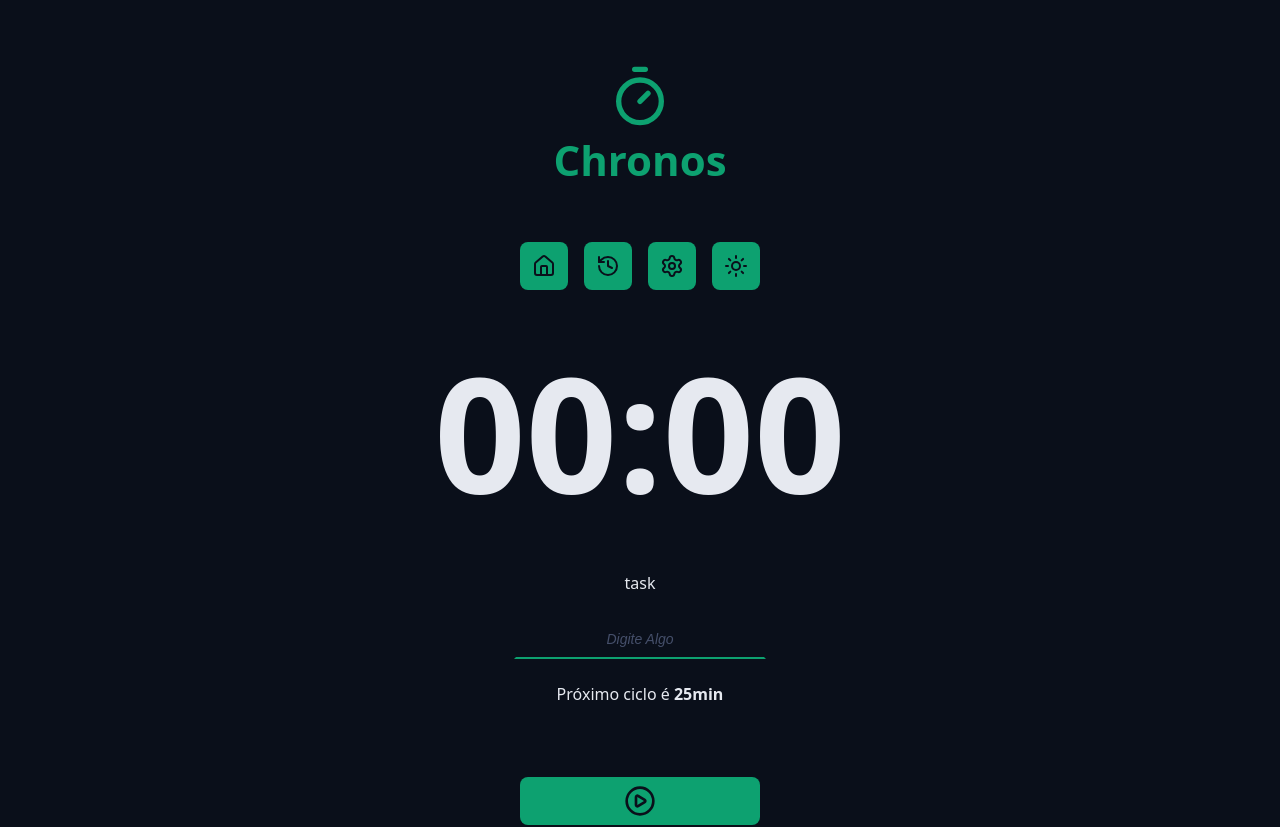
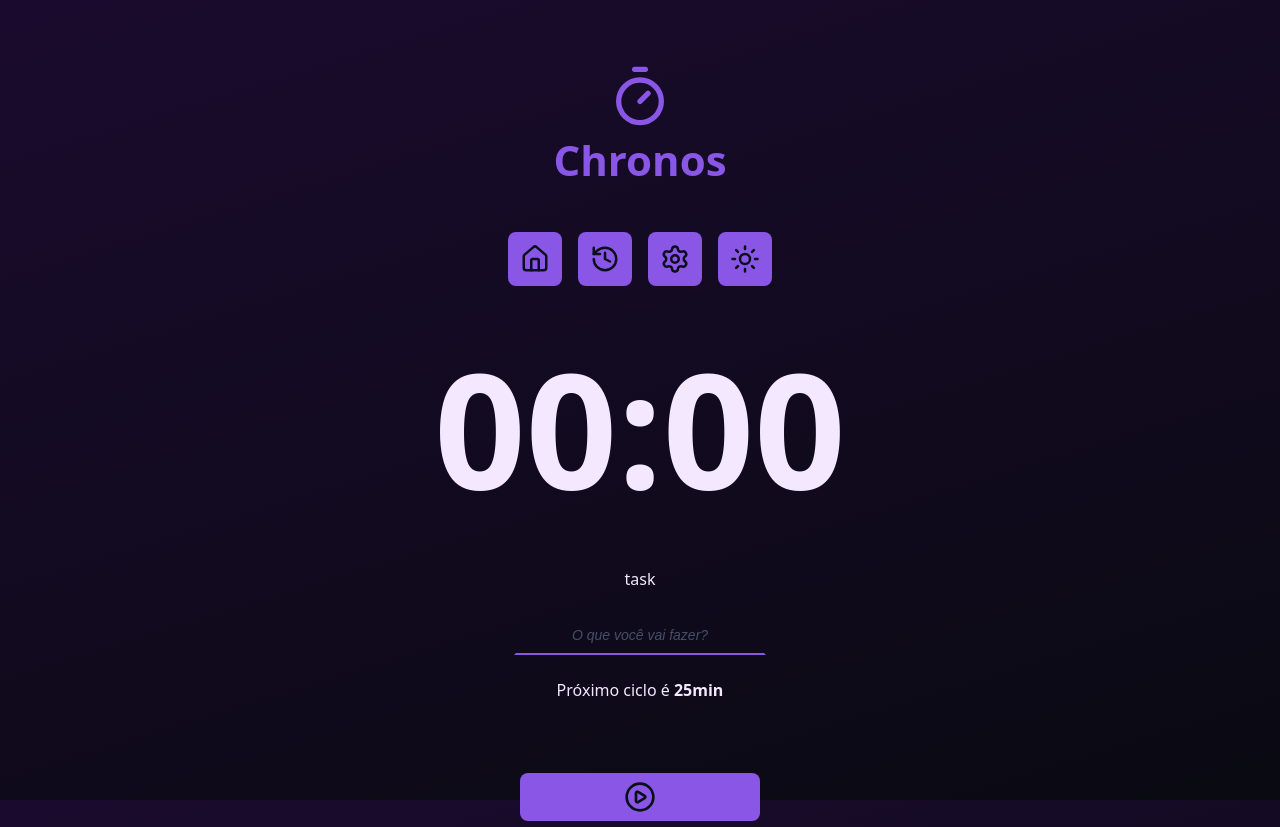
Before and after one commit to Hennriiqq/chronos-pomodoro, a React (Vite) app: page / in a window 1280 px wide. Shown: the top 827 px of the page. Built offline with nearby package versions, Linux system fonts and the light colour scheme.

Commit message:
Estilizando toda a aplicação com os estilos novos e retoques finais

```diff
--- a/src/components/Footer/index.tsx
+++ b/src/components/Footer/index.tsx
@@ -7,8 +7,9 @@ export function Footer() {
       <RouterLink href='/about-pomodoro/'>
         Entenda como funciona a técnica pomodoro
       </RouterLink>
-      <RouterLink href='/'>
-        Chronos Pomodoro &copy; {new Date().getFullYear()} - Feito com 💚
+      <RouterLink target='_blank' href='https://github.com/Hennriiqq'>
+        Chronos Pomodoro &copy; {new Date().getFullYear()} - Feito por HENRIQUE
+        💜
       </RouterLink>
     </footer>
   );
--- a/src/components/MainForm/index.tsx
+++ b/src/components/MainForm/index.tsx
@@ -59,7 +59,7 @@ export function MainForm() {
           labelText='task'
           id='meuInput'
           type='text'
-          placeholder='Digite Algo'
+          placeholder='O que você vai fazer?'
           ref={taskNameInput}
           disabled={!!state.activeTask}
           defaultValue={lastTaskName}
--- a/src/components/Menu/Styles.module.css
+++ b/src/components/Menu/Styles.module.css
@@ -3,7 +3,7 @@
   align-items: center;
   justify-content: center;
   gap: 1.6rem;
-  padding-top: 2.2rem;
+  padding-top: 1.2rem;
 }
 
 .menuLink {
@@ -24,6 +24,6 @@
 }
 
 .menuLink svg {
-  width: 2.4rem;
-  height: 2.4rem;
+  width: 3rem;
+  height: 3rem;
 }
--- a/src/pages/AboutPomodoro/index.tsx
+++ b/src/pages/AboutPomodoro/index.tsx
@@ -14,7 +14,7 @@ export function AboutPomodoro() {
     <MainTemplate>
       <Container>
         <GenericHtml>
-          <Heading>A Técnica Pomodoro 🍅</Heading>
+          <Heading>A Técnica Pomodoro 💜</Heading>
 
           <p>
             A Técnica Pomodoro é uma metodologia de produtividade criada por{' '}
@@ -23,8 +23,6 @@ export function AboutPomodoro() {
             com pausas. O objetivo é manter o foco total por um período curto e
             garantir descansos para evitar o cansaço mental.
           </p>
-
-          <img src='https://placehold.co/1920x1080' alt='' />
 
           <h2>Como funciona o Pomodoro tradicional?</h2>
           <ul>
@@ -82,7 +80,7 @@ export function AboutPomodoro() {
             </li>
           </ul>
 
-          <h3>🍅 Visualização dos ciclos</h3>
+          <h3>⏱️ Visualização dos ciclos</h3>
           <p>
             Logo abaixo do cronômetro, você verá bolinhas coloridas
             representando os ciclos:
--- a/src/pages/History/index.tsx
+++ b/src/pages/History/index.tsx
@@ -153,7 +153,7 @@ export function History() {
         )}
         {!hasTasks && (
           <p style={{ textAlign: 'center', fontWeight: 'bold' }}>
-            ainda nao tem tarefas
+            Ainda não existem tarefas criadas.
           </p>
         )}
       </Container>
--- a/src/pages/History/styles.module.css
+++ b/src/pages/History/styles.module.css
@@ -1,3 +1,13 @@
+html {
+  min-height: 100%;
+}
+
+body {
+  min-height: 100vh;
+  background-repeat: no-repeat;
+  background-attachment: fixed;
+}
+
 .buttonContainer button {
   min-width: auto;
   margin: 0;
--- a/src/pages/Settings/index.tsx
+++ b/src/pages/Settings/index.tsx
@@ -67,9 +67,12 @@ export function Settings() {
   return (
     <MainTemplate>
       <Container>
+        <h1 style={{ textAlign: 'center', paddingBottom: 40 }}>
+          Configurações
+        </h1>
         <p style={{ textAlign: 'center' }}>
-          Modifique as configurações para tempo de foco, descanso curso e
-          descanso longo.
+          Modifique as configurações para tempo de Foco, Descanso Curto e
+          Descanso Longo.
         </p>
       </Container>
 
--- a/src/styles/global.css
+++ b/src/styles/global.css
@@ -22,7 +22,10 @@ body {
     'Helvetica Neue',
     sans-serif;
   font-size: 1.6rem; /* 16px */
-  background: var(--gray-900);
+  min-height: 100vh;
+  background: linear-gradient(163deg, var(--bg-start) 0%, var(--bg-end) 100%);
+  background-repeat: no-repeat;
+  background-attachment: fixed;
   color: var(--text-default);
   margin: 0 auto;
 }
--- a/src/styles/theme.css
+++ b/src/styles/theme.css
@@ -12,6 +12,8 @@
 
 :root {
   /* 🎭 Tons de Cinza (cores dinâmicas que mudam entre claro/escuro) */
+  --bg-start: #1a0b2e;
+  --bg-end: #0a0a12;
   --gray-100: #e6e9f0; /* Cinza mais claro (usado para fundos no modo escuro) */
   --gray-200: #cdd3e1;
   --gray-300: #aab3cc;
@@ -23,31 +25,31 @@
   --gray-900: #0a0f1a; /* Fundo principal do site */
 
   /* 🌿 Cores Primárias (cores fixas - NÃO mudam com o tema) */
-  --primary-light: #4de7b7; /* Usado para realces suaves */
-  --primary: #0da170; /* Cor principal do projeto */
-  --primary-dark: #065f46; /* Usado em hovers e elementos ativos */
+  --primary-light: #c96be6; /* Usado para realces suaves */
+  --primary: #8956e6; /* Cor principal do projeto */
+  --primary-dark: #450697; /* Usado em hovers e elementos ativos */
 
   /* 🔗 Links */
-  --link-color: #10b981; /* Cor padrão dos links */
-  --link-hover: #0b8a60; /* Cor dos links ao passar o mouse */
+  --link-color: #7621c5; /* Cor padrão dos links */
+  --link-hover: #8e11b4; /* Cor dos links ao passar o mouse */
 
   /* 🚦 Alertas (cores fixas, usadas para feedbacks visuais) */
-  --success: #22c55e; /* Indica sucesso (verde) */
-  --warning: #eab308; /* Indica alerta (amarelo) */
-  --error: #991b1b; /* Indica erro (vermelho) */
-  --info: #0ea5e9; /* Indica informação (azul) */
+  --success: #05d9e8; /* Indica sucesso (verde) */
+  --warning: #ffe600; /* Indica alerta (amarelo) */
+  --error: #ff2a6d; /* Indica erro (vermelho) */
+  --info: #00aeff; /* Indica informação (azul) */
 
   /* 🎨 Texto sobre fundos coloridos (para garantir contraste) */
   --text-over-primary: #0a0f1a; /* Texto sobre fundo primário */
-  --text-over-primary-dark: #e6e9f0; /* Texto sobre variação escura */
+  --text-over-primary-dark: #f3e8ff; /* Texto sobre variação escura */
   --text-over-primary-light: #0a0f1a; /* Texto sobre variação clara */
   --text-over-success: #0a0f1a; /* Texto sobre fundo sucesso */
   --text-over-warning: #0a0f1a; /* Texto sobre fundo alerta */
-  --text-over-error: #e6e9f0; /* Texto sobre fundo erro */
+  --text-over-error: #f3e8ff; /* Texto sobre fundo erro */
   --text-over-info: #0a0f1a; /* Texto sobre fundo informativo */
 
   /* 📝 Cores do Texto (dinâmicas) */
-  --text-default: #e6e9f0; /* Cor padrão do texto */
+  --text-default: #f3e8ff; /* Cor padrão do texto */
   --text-muted: #aab3cc; /* Texto menos importante (placeholders, labels, etc.) */
 
   /* 🚫 Cores para botões e elementos desativados */
@@ -61,8 +63,8 @@
   --toastify-color-success: var(--success);
   --toastify-color-warning: var(--warning);
   --toastify-color-error: var(--error);
-  --toastify-text-color-light: #0a0f1a;
-  --toastify-text-color-dark: #e6e9f0;
+  --toastify-text-color-light: #000000;
+  --toastify-text-color-dark: #f3e8ff;
   --toastify-color-progress-light: var(--primary);
   --toastify-color-progress-dark: var(--primary);
 }
@@ -70,24 +72,31 @@
 /* 🌞 Modo Claro - Inverte algumas cores para manter o contraste */
 :root[data-theme='light'] {
   /* Tons de Cinza Invertidos */
-  --gray-100: #0a0f1a; /* Cinza mais escuro */
+  --bg-start: #bea3ec;
+  --bg-end: #ffffff;
+
+  --gray-100: #0a0a1f;
   --gray-200: #181f2e;
   --gray-300: #272f43;
   --gray-400: #363d56;
   --gray-500: #454f6a;
-  --gray-600: #555f7d;
-  --gray-700: #aab3cc;
-  --gray-800: #cdd3e1;
-  --gray-900: #e6e9f0;
-  --gray-900: #e6e9f0; /* Fundo principal claro */
+  --gray-600: #e6e0f5; /* cabeçalho da tabela */
+  --gray-700: #d4d8e6; /* bordas e separadores */
+  --gray-800: #f4f1fb; /* cartões e áreas destacadas */
+  --gray-900: #ffffff;
 
+  --text-default: #000000;
+  --text-muted: #555f7d;
+
+  --disabled: #c5cadb;
   /* 📝 Texto no modo claro */
   --text-default: #0a0f1a; /* Texto principal no modo claro */
   --text-muted: #272f43; /* Texto menos importante */
 
   /* 🔗 Links no modo claro */
-  --link-color: #0b8a60;
-  --link-hover: #065f46;
+
+  --link-color: #7621c5; /* Cor padrão dos links */
+  --link-hover: #8e11b4;
 
   /* 🔔 Toastify no modo claro */
   --toastify-text-color-light: #e6e9f0;
```
Also changed, not shown: src/components/Footer/Styles.module.css (line endings or trailing spaces).
